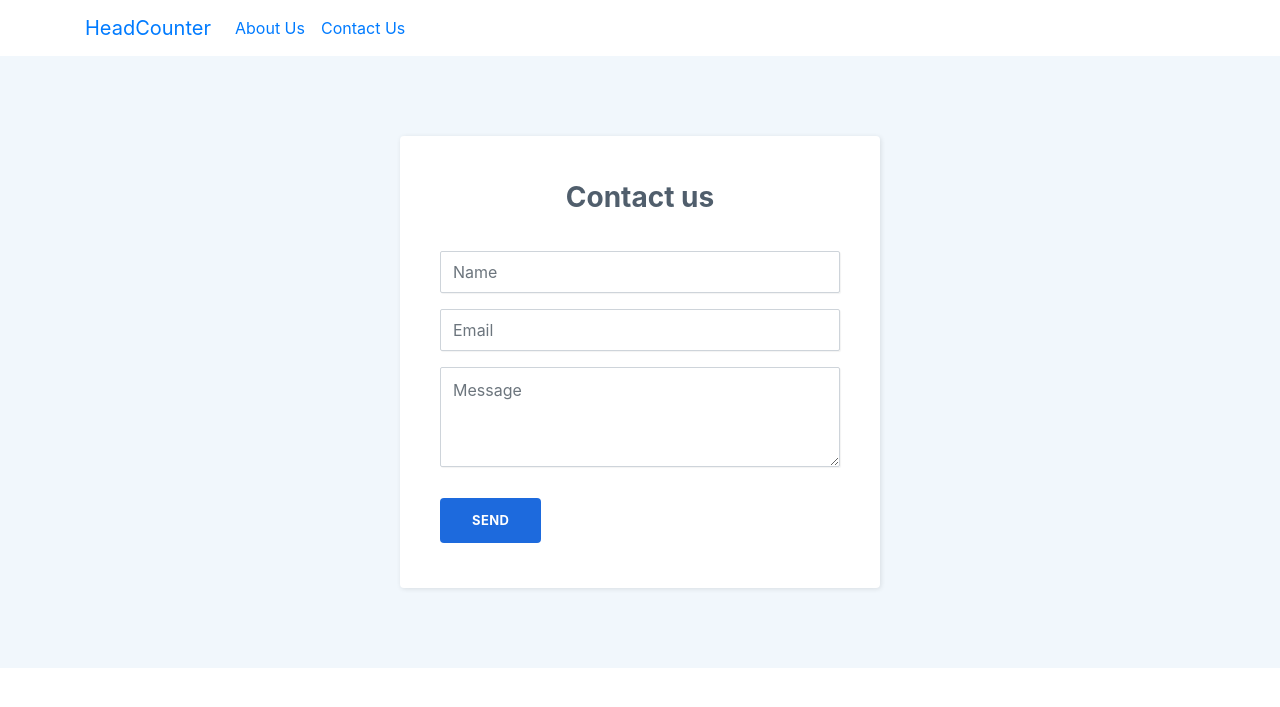
After one commit to EmritYR/headcounter-pi, a PHP site: page /contact_us.php in a window 1280 px wide. The commit adds this page. Shown: the top 707 px of the page. Run offline with PHP 8.4, Linux system fonts and the light colour scheme.

Commit message:
[UPDATE] Implemented Contact US

```diff
--- /dev/null
+++ b/assets/css/Contact-Form-Clean.css
@@ -0,0 +1,89 @@
+.contact-clean {
+  background:#f1f7fc;
+  padding:80px 0;
+}
+
+@media (max-width:767px) {
+  .contact-clean {
+    padding:20px 0;
+  }
+}
+
+.contact-clean form {
+  max-width:480px;
+  width:90%;
+  margin:0 auto;
+  background-color:#ffffff;
+  padding:40px;
+  border-radius:4px;
+  color:#505e6c;
+  box-shadow:1px 1px 5px rgba(0,0,0,0.1);
+}
+
+@media (max-width:767px) {
+  .contact-clean form {
+    padding:30px;
+  }
+}
+
+.contact-clean h2 {
+  margin-top:5px;
+  font-weight:bold;
+  font-size:28px;
+  margin-bottom:36px;
+  color:inherit;
+}
+
+.contact-clean .form-group:last-child {
+  margin-bottom:5px;
+}
+
+.contact-clean form .form-control {
+  background:#fff;
+  border-radius:2px;
+  box-shadow:1px 1px 1px rgba(0,0,0,0.05);
+  outline:none;
+  color:inherit;
+  padding-left:12px;
+  height:42px;
+}
+
+.contact-clean form .form-control:focus {
+  border:1px solid #b2b2b2;
+}
+
+.contact-clean form textarea.form-control {
+  min-height:100px;
+  max-height:260px;
+  padding-top:10px;
+  resize:vertical;
+}
+
+.contact-clean form .btn {
+  padding:16px 32px;
+  border:none;
+  background:none;
+  box-shadow:none;
+  text-shadow:none;
+  opacity:0.9;
+  text-transform:uppercase;
+  font-weight:bold;
+  font-size:13px;
+  letter-spacing:0.4px;
+  line-height:1;
+  outline:none !important;
+}
+
+.contact-clean form .btn:hover {
+  opacity:1;
+}
+
+.contact-clean form .btn:active {
+  transform:translateY(1px);
+}
+
+.contact-clean form .btn-primary {
+  background-color:#055ada !important;
+  margin-top:15px;
+  color:#fff;
+}
--- /dev/null
+++ b/contact_us.php
@@ -0,0 +1,53 @@
+<!DOCTYPE html>
+<html>
+
+<head>
+    <meta charset="utf-8">
+    <meta name="viewport" content="width=device-width, initial-scale=1.0">
+    <title>Headcounter</title>
+    <link rel="stylesheet" href="assets/bootstrap/css/bootstrap.min.css">
+    <link rel="stylesheet" href="assets/fonts/font-awesome.min.css">
+    <link rel="stylesheet" href="assets/fonts/ionicons.min.css">
+    <link rel="stylesheet" href="assets/css/Article-List.css">
+    <link rel="stylesheet" href="assets/css/Contact-Form-Clean.css">
+    <link rel="stylesheet" href="assets/css/Login-Form-Dark.css">
+    <link rel="stylesheet" href="assets/css/styles.css">
+</head>
+
+<body>
+<div>
+    <nav class="navbar navbar-expand-md navigation-clean-search">
+        <div class="container"><a class="navbar-brand" href="index.php">HeadCounter</a>
+            <button class="navbar-toggler" data-toggle="collapse" data-target="#navcol-1"><span class="sr-only">Toggle navigation</span><span
+                        class="navbar-toggler-icon"></span></button>
+            <div class="collapse navbar-collapse" id="navcol-1">
+                <ul class="nav navbar-nav">
+                    <li class="nav-item" role="presentation">
+                        <a class="nav-link" href="#">About Us</a>
+                    </li>
+                    <li class="nav-item" role="presentation">
+                        <a class="nav-link" href="contact_us.php">Contact Us</a>
+                    </li>
+                </ul>
+            </div>
+    </nav>
+</div>
+<div class="contact-clean">
+    <form method="post">
+        <h2 class="text-center">Contact us</h2>
+        <div class="form-group"><input class="form-control" type="text" name="name" placeholder="Name"></div>
+        <div class="form-group"><input class="form-control" type="email" name="email"
+                                       placeholder="Email">
+        </div>
+        <div class="form-group"><textarea class="form-control" rows="14" name="message"
+                                          placeholder="Message"></textarea></div>
+        <div class="form-group">
+            <button class="btn btn-primary" type="submit">send</button>
+        </div>
+    </form>
+</div>
+<script src="assets/js/jquery.min.js"></script>
+<script src="assets/bootstrap/js/bootstrap.min.js"></script>
+</body>
+
+</html>
--- a/index.php
+++ b/index.php
@@ -30,7 +30,7 @@ session_start();
                      id="navcol-1">
                     <ul class="nav navbar-nav">
                         <li class="nav-item" role="presentation"><a class="nav-link" href="#">About Us</a></li>
-                        <li class="nav-item" role="presentation"><a class="nav-link" href="#">Contact Us</a></li>
+                        <li class="nav-item" role="presentation"><a class="nav-link" href="contact_us.php#">Contact Us</a></li>
                     </ul>
                     <div class="mr-auto"></div>
                     <a class="btn btn-light action-button" role="button" href="login.php">Login</a></div>
```
Also changed, not shown: create_class.php (+15 -0 lines).
